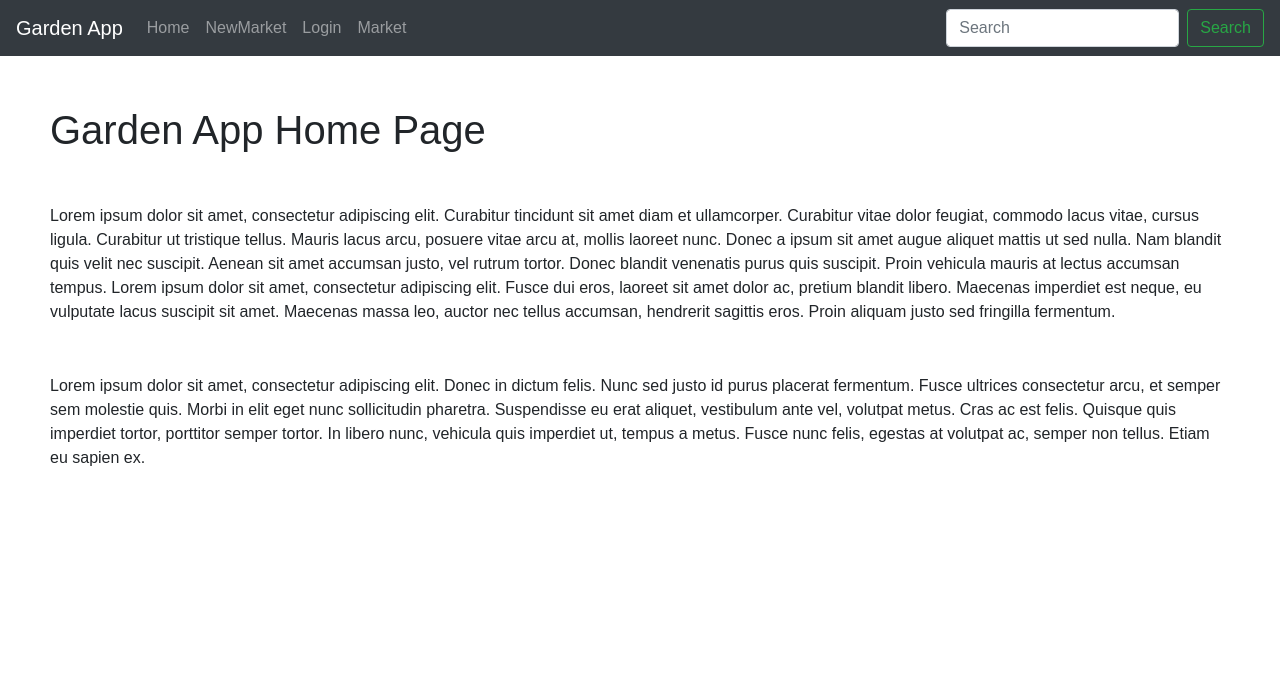
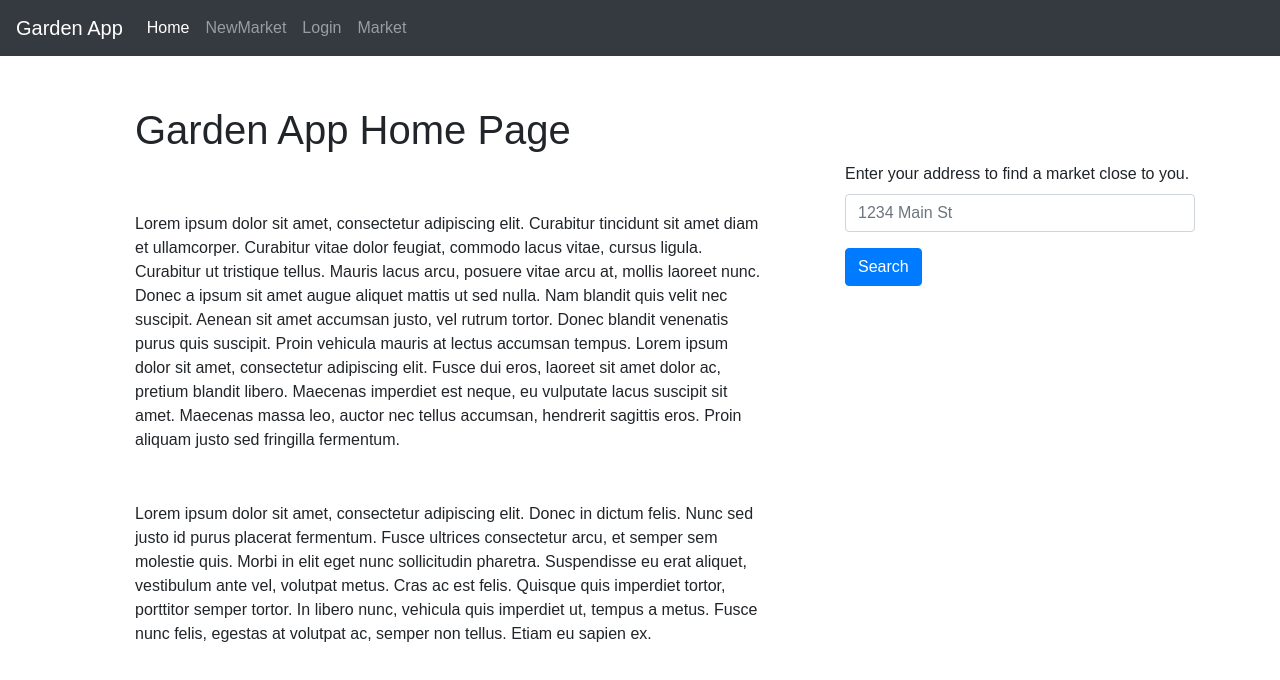
Before and after one commit to MoChips2/garden-market, a React (Create React App) app in the folder client/: page / in a window 1280 px wide. Shown: the top 680 px of the page. Built offline with nearby package versions, Linux system fonts and the light colour scheme.

Commit message:
Added login form and switched search address field to the home page with a separate component.

```diff
--- /dev/null
+++ b/client/src/components/LoginForm.js
@@ -0,0 +1,27 @@
+import React from "react";
+
+function LoginForm() {
+
+    return (
+        <div className="container">
+            <div className="row">
+                <div className="col-md-6 mx-auto">
+                    <div className="form">
+                        <div className="form-group">
+                            <label for="inputAddress">Username</label>
+                            <input type="text" className="form-control" id="username" />
+                        </div>
+                        <div className="form-group">
+                            <label for="inputAddress">Password</label>
+                            <input type="text" className="form-control" id="password" />
+                        </div>
+                        <button type="submit" className="btn btn-primary">Search</button>
+                    </div >
+                </div>
+            </div>
+        </div>
+
+    )
+}
+
+export default LoginForm;
--- a/client/src/components/Navbar.js
+++ b/client/src/components/Navbar.js
@@ -12,8 +12,8 @@ function Navbar() {
 
             <div className="collapse navbar-collapse" id="navbarSupportedContent">
                 <ul className="navbar-nav mr-auto">
-                    <li className={window.location.pathname === "/home" ? "active" : ""}>
-                        <Link className="nav-link" to="/home">Home </Link>
+                    <li className={window.location.pathname === "/" ? "active" : ""}>
+                        <Link className="nav-link" to="/">Home </Link>
                     </li>
                     <li className={window.location.pathname === "/newmarket" ? "active" : ""}>
                         <Link className="nav-link" to="/newmarket">NewMarket</Link>
@@ -25,10 +25,6 @@ function Navbar() {
                         <Link className="nav-link" to="/market">Market</Link>
                     </li>
                 </ul>
-                <form className="form-inline my-2 my-lg-0">
-                    <input className="form-control mr-sm-2" type="search" placeholder="Search" aria-label="Search" />
-                    <button className="btn btn-outline-success my-2 my-sm-0" type="submit">Search</button>
-                </form>
             </div>
         </nav>
 
--- /dev/null
+++ b/client/src/components/Search.js
@@ -0,0 +1,17 @@
+import React from "react";
+
+function Search() {
+
+    return (
+        <div className="form">
+            <div className="form-group">
+                <label for="inputAddress">Enter your address to find a market close to you.</label>
+                <input type="text" className="form-control" id="inputAddress" placeholder="1234 Main St" />
+            </div>
+
+            <button type="submit" className="btn btn-primary">Search</button>
+        </div >
+    )
+}
+
+export default Search;
--- a/client/src/pages/Home.js
+++ b/client/src/pages/Home.js
@@ -1,13 +1,28 @@
 import React from "react";
+import Search from "../components/Search";
 
 function Home() {
 
     return (
-        <div>
-            <h1>Garden App Home Page</h1>
-            <p>Lorem ipsum dolor sit amet, consectetur adipiscing elit. Curabitur tincidunt sit amet diam et ullamcorper. Curabitur vitae dolor feugiat, commodo lacus vitae, cursus ligula. Curabitur ut tristique tellus. Mauris lacus arcu, posuere vitae arcu at, mollis laoreet nunc. Donec a ipsum sit amet augue aliquet mattis ut sed nulla. Nam blandit quis velit nec suscipit. Aenean sit amet accumsan justo, vel rutrum tortor. Donec blandit venenatis purus quis suscipit. Proin vehicula mauris at lectus accumsan tempus. Lorem ipsum dolor sit amet, consectetur adipiscing elit. Fusce dui eros, laoreet sit amet dolor ac, pretium blandit libero. Maecenas imperdiet est neque, eu vulputate lacus suscipit sit amet. Maecenas massa leo, auctor nec tellus accumsan, hendrerit sagittis eros. Proin aliquam justo sed fringilla fermentum.</p>
-            <p>Lorem ipsum dolor sit amet, consectetur adipiscing elit. Donec in dictum felis. Nunc sed justo id purus placerat fermentum. Fusce ultrices consectetur arcu, et semper sem molestie quis. Morbi in elit eget nunc sollicitudin pharetra. Suspendisse eu erat aliquet, vestibulum ante vel, volutpat metus. Cras ac est felis. Quisque quis imperdiet tortor, porttitor semper tortor. In libero nunc, vehicula quis imperdiet ut, tempus a metus. Fusce nunc felis, egestas at volutpat ac, semper non tellus. Etiam eu sapien ex.</p>
+        <div className="container">
+            <div className="row">
+                <div className="col-md-8">
+                    <h1>Garden App Home Page</h1>
+                </div>
+            </div>
+            <div className="row">
+                <div className="col-md-8">
+                    <p>Lorem ipsum dolor sit amet, consectetur adipiscing elit. Curabitur tincidunt sit amet diam et ullamcorper. Curabitur vitae dolor feugiat, commodo lacus vitae, cursus ligula. Curabitur ut tristique tellus. Mauris lacus arcu, posuere vitae arcu at, mollis laoreet nunc. Donec a ipsum sit amet augue aliquet mattis ut sed nulla. Nam blandit quis velit nec suscipit. Aenean sit amet accumsan justo, vel rutrum tortor. Donec blandit venenatis purus quis suscipit. Proin vehicula mauris at lectus accumsan tempus. Lorem ipsum dolor sit amet, consectetur adipiscing elit. Fusce dui eros, laoreet sit amet dolor ac, pretium blandit libero. Maecenas imperdiet est neque, eu vulputate lacus suscipit sit amet. Maecenas massa leo, auctor nec tellus accumsan, hendrerit sagittis eros. Proin aliquam justo sed fringilla fermentum.</p>
+                    <p>Lorem ipsum dolor sit amet, consectetur adipiscing elit. Donec in dictum felis. Nunc sed justo id purus placerat fermentum. Fusce ultrices consectetur arcu, et semper sem molestie quis. Morbi in elit eget nunc sollicitudin pharetra. Suspendisse eu erat aliquet, vestibulum ante vel, volutpat metus. Cras ac est felis. Quisque quis imperdiet tortor, porttitor semper tortor. In libero nunc, vehicula quis imperdiet ut, tempus a metus. Fusce nunc felis, egestas at volutpat ac, semper non tellus. Etiam eu sapien ex.</p>
+                </div>
+                <div className="col-md-4">
+                    <Search />
+
+                </div>
+            </div>
         </div>
+
+
 
     )
 }
--- a/client/src/pages/Login.js
+++ b/client/src/pages/Login.js
@@ -1,11 +1,12 @@
 import React from "react";
+import LoginForm from "../components/LoginForm";
 
 function Login() {
 
     return (
         <div>
             <h1>This is our Login Page</h1>
-            <p>Field for name and password will be here.</p>
+            <LoginForm />
         </div>
 
     )
```
Also changed, not shown: 2 other files (tests, documents, lock files or other folders).
